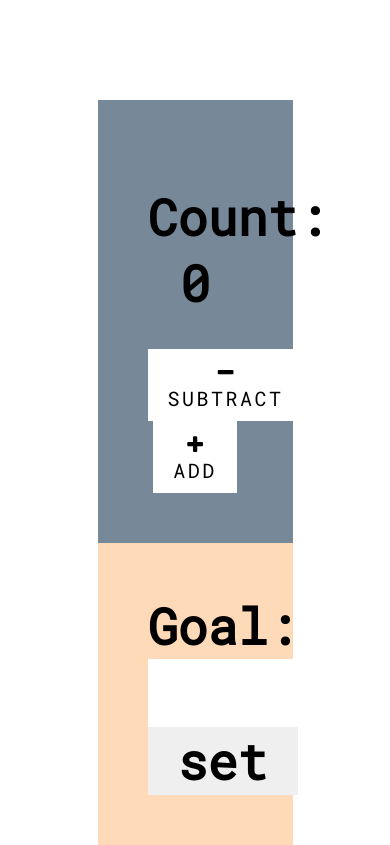
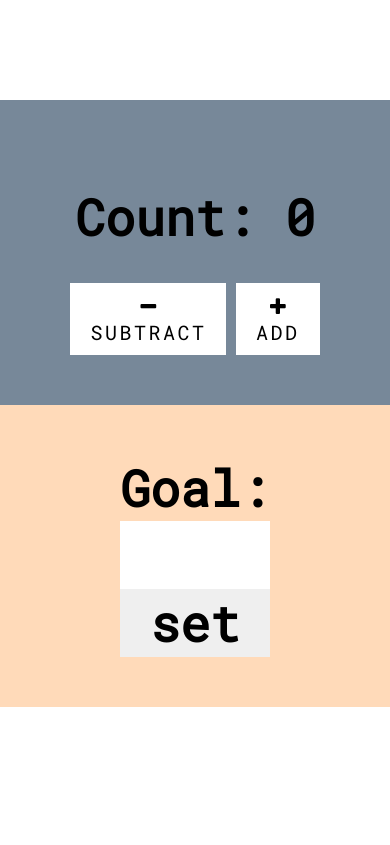
Before and after one commit to yfove/js-counter, a plain HTML site: page index.html in a window 390 px wide. Drawn offline with nearby package versions, Linux system fonts and the light colour scheme.

Commit message:
mobile wrapper

```diff
--- a/style.css
+++ b/style.css
@@ -55,3 +55,9 @@ input[type="submit"]:hover {
 .submitted {
 	color: grey;
 }
+
+@media (max-width: 700px) {
+	.wrapper {
+		width: 100%;
+	}
+}
```
